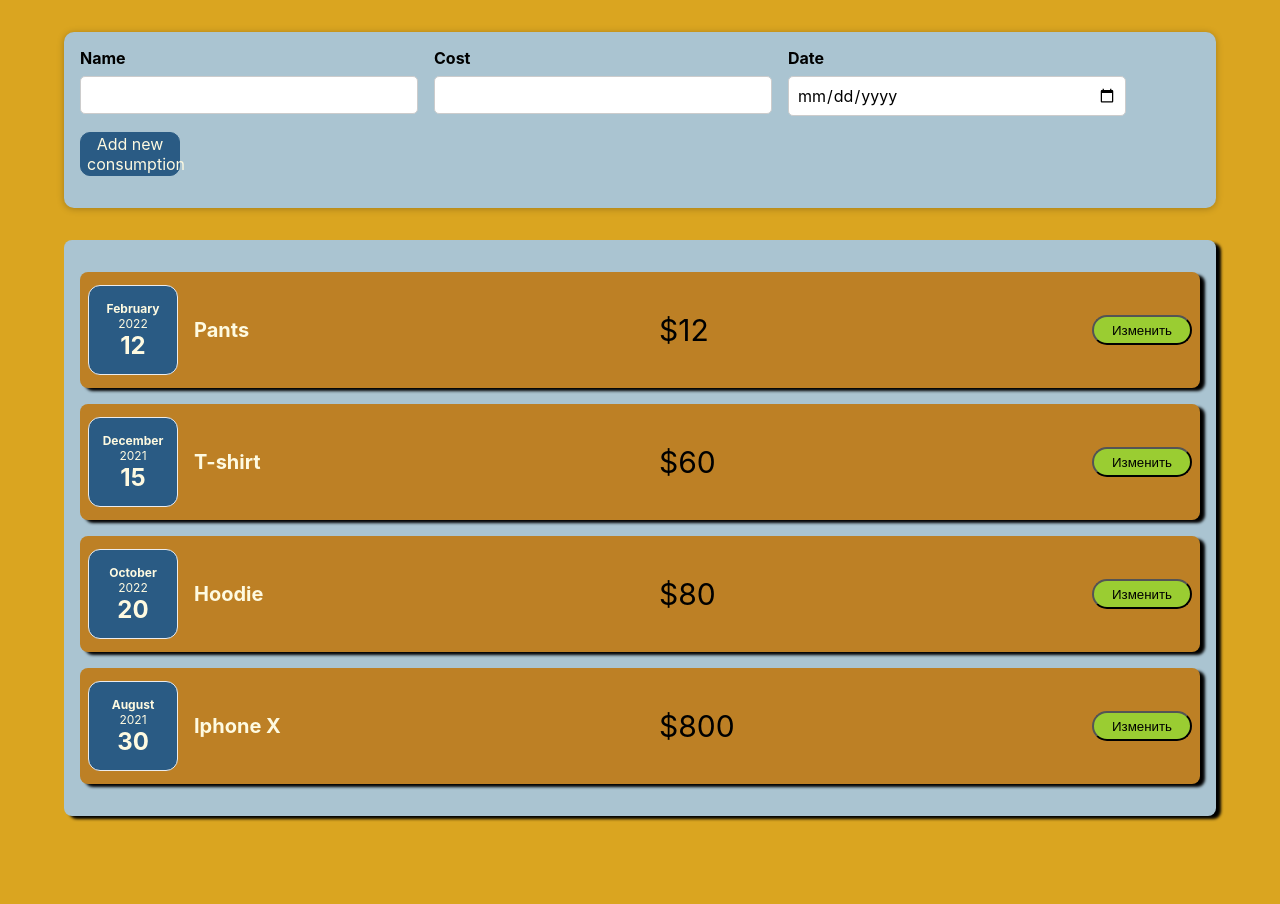
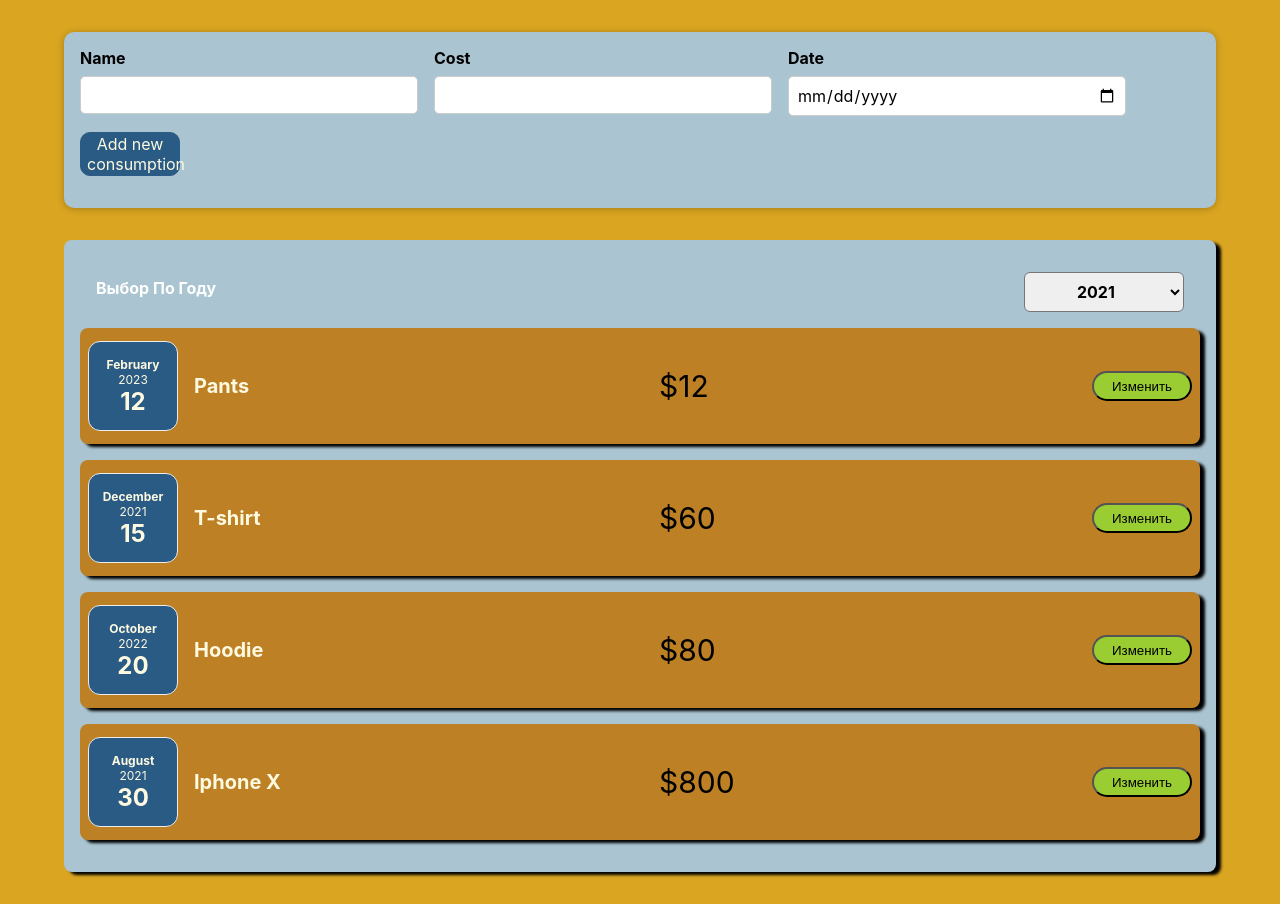
Before and after one commit to feelpainbitc/spending_schedule_react, a React (Create React App) app: page / in a window 1280 px wide. Before the commit the page ends 848 px from the top, so only its background shows below. Built offline with nearby package versions, Linux system fonts and the light colour scheme.

Commit message:
filter added

```diff
--- a/src/App.js
+++ b/src/App.js
@@ -6,7 +6,7 @@
 const costs=[
   {
     id:'c1',
-    date: new Date(2022,1,12),
+    date: new Date(2023,1,12),
     description: "Pants",
     amount: 12
   },
--- a/src/components/Costs.js
+++ b/src/components/Costs.js
@@ -1,11 +1,22 @@
 import CostItem from "./CostItem"
 import "./Costs.css"
 import Card from "./Card"
+import CostsFilter from "./CostsFilter";
+import React, {useState} from 'react';
 
 function Costs(props){
 
+    const [selectedYear,setSelectedYear]=useState("2021");
+
+    const yearChangeHandler=(year)=>{
+        setSelectedYear(year);
+    }
+
 return(
+    <div>
+
     <Card className="costs">
+        <CostsFilter year={selectedYear} onChangeYear={yearChangeHandler}/>
         <CostItem date={props.costs[0].date}
          description={props.costs[0].description}
          amount={props.costs[0].amount}></CostItem>
@@ -19,6 +30,7 @@
          description={props.costs[3].description}
          amount={props.costs[3].amount}></CostItem>
     </Card>
+    </div>
 );
 }
 
--- /dev/null
+++ b/src/components/CostsFilter.css
@@ -0,0 +1,24 @@
+.costs-filter {
+    color: white;
+    padding: 0 1rem;
+  }
+
+  .costs-filter__control {
+    display: flex;
+    width: 100%;
+    align-items: center;
+    justify-content: space-between;
+    margin: 1rem 0;
+  }
+
+  .costs-filter label {
+    font-weight: bold;
+    margin-bottom: 0.5rem;
+  }
+
+  .costs-filter select {
+    font: inherit;
+    padding: 0.5rem 3rem;
+    font-weight: bold;
+    border-radius: 6px;
+  }
--- /dev/null
+++ b/src/components/CostsFilter.js
@@ -0,0 +1,24 @@
+import "./CostsFilter.css";
+
+const CostsFilter = (props) => {
+
+  const yearChangeHandler = (event) => {
+    props.onChangeYear(event.target.value);
+  };
+
+  return (
+    <div className="costs-filter">
+      <div className="costs-filter__control">
+        <label>Выбор По Году</label>
+        <select value={props.year} onChange={yearChangeHandler}>
+          <option value="2022">2022</option>
+          <option value="2021">2021</option>
+          <option value="2020">2020</option>
+          <option value="2019">2019</option>
+        </select>
+      </div>
+    </div>
+  );
+};
+
+export default CostsFilter;
```
